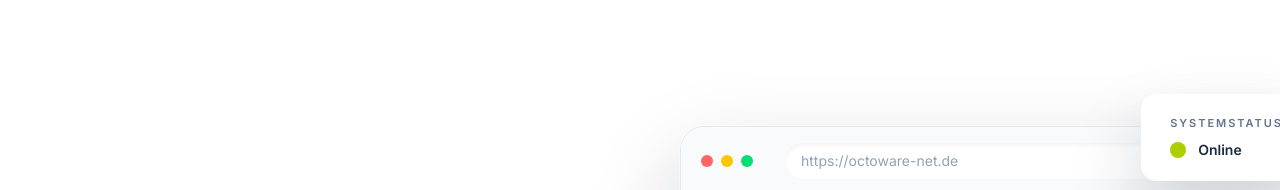
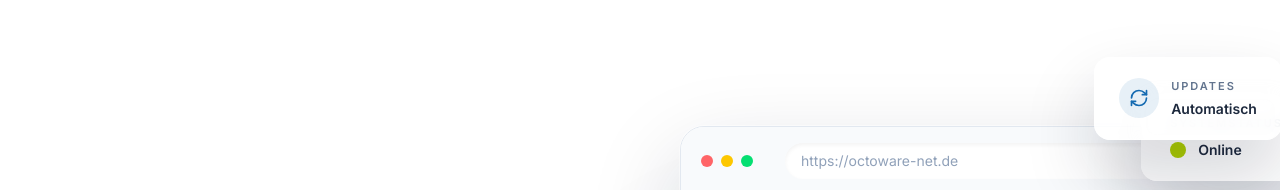
Before and after one commit to weblogger117-art/octoware-website, a Next.js app: page /plattform in a window 1280 px wide. Shown: the part 818-1008 px from the top of the page. Built offline with nearby package versions, Linux system fonts and the light colour scheme.

Commit message:
Update BrowserBased.tsx

```diff
--- a/components/sections/platform/BrowserBased.tsx
+++ b/components/sections/platform/BrowserBased.tsx
@@ -1,3 +1,5 @@
+import { RefreshCw } from "lucide-react";
+
 export default function BrowserBased() {
   return (
     <section className="py-32 bg-white">
@@ -115,7 +117,7 @@ export default function BrowserBased() {
   "
 />
 
-{/* Floating Card Online */}
+{/* Floating Card Systemstatus */}
 
 <div
     className="
@@ -178,6 +180,82 @@ export default function BrowserBased() {
     </span>
 
   </div>
+
+     <div
+  className="
+    absolute
+
+    -left-12
+    bottom-10
+
+    z-20
+
+    rounded-2xl
+
+    border
+    border-white/60
+
+    bg-white/90
+
+    px-6
+    py-5
+
+    backdrop-blur
+
+    shadow-[0_35px_70px_rgba(15,23,42,.18)]
+  "
+>
+
+  <div className="flex items-center gap-3">
+
+    <div
+      className="
+        flex
+        h-10
+        w-10
+        items-center
+        justify-center
+
+        rounded-xl
+
+        bg-[#146ab1]/10
+
+        text-[#146ab1]
+      "
+    >
+      <RefreshCw className="h-5 w-5" />
+    </div>
+
+    <div>
+
+      <p
+        className="
+          text-[11px]
+          font-semibold
+          uppercase
+          tracking-[0.18em]
+          text-slate-500
+        "
+      >
+        Updates
+      </p>
+
+      <p
+        className="
+          mt-1
+          text-sm
+          font-semibold
+          text-slate-800
+        "
+      >
+        Automatisch
+      </p>
+
+    </div>
+
+  </div>
+
+</div>
 
 </div>
 
```
